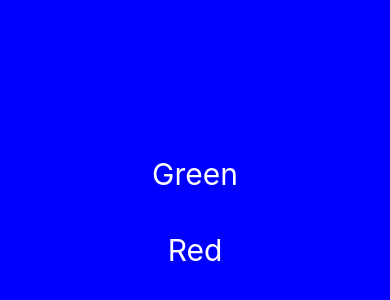
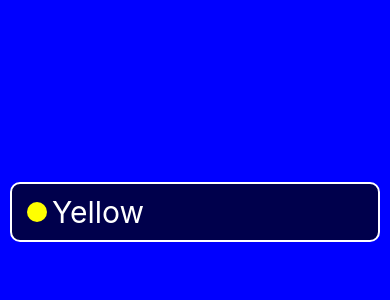
Before and after one commit to anguyenkn/react-native-color-catalog, a React Native app: screen / in a window 390 px wide. Shown: the part 210-510 px from the top of the page. Built offline with nearby package versions, Linux system fonts and the light colour scheme.

Commit message:
touchable highlight

```diff
--- a/App.js
+++ b/App.js
@@ -6,12 +6,16 @@ export default function App() {
 
   return (
     <View style={[styles.page, { backgroundColor }]}>
-      <Text style={styles.button} onPress={() => setBackgroundColor('green')}>
-        Green
-      </Text>
-      <Text style={styles.button} onPress={() => setBackgroundColor('red')}>
-        Red
-      </Text>
+      <TouchableHighlight
+        style={styles.button}
+        onPress={() => setBackgroundColor('yellow')}
+        underlayColor='orange'
+      >
+        <View style={styles.row}>
+          <View style={[styles.sample, { backgroundColor: 'yellow' }]} />
+          <Text style={styles.buttonText}>Yellow</Text>
+        </View>
+      </TouchableHighlight>
     </View>
   );
 }
@@ -23,10 +27,32 @@ const styles = StyleSheet.create({
     justifyContent: 'center',
     alignItems: 'center',
   },
+  row: {
+    flexDirection: 'row',
+    alignItems: 'center',
+  },
   button: {
     color: 'white',
     fontSize: 30,
     margin: 10,
     padding: 10,
+    borderWidth: 2,
+    borderRadius: 10,
+    borderColor: 'white',
+    alignSelf: 'stretch',
+    textAlign: 'center',
+    backgroundColor: 'rgba(0, 0, 0, 0.7)',
+  },
+  buttonText: {
+    color: 'white',
+    textAlign: 'center',
+    fontSize: 30,
+  },
+  sample: {
+    height: 20,
+    width: 20,
+    margin: 5,
+    borderRadius: 10,
+    backgroundColor: 'white',
   },
 });
```
